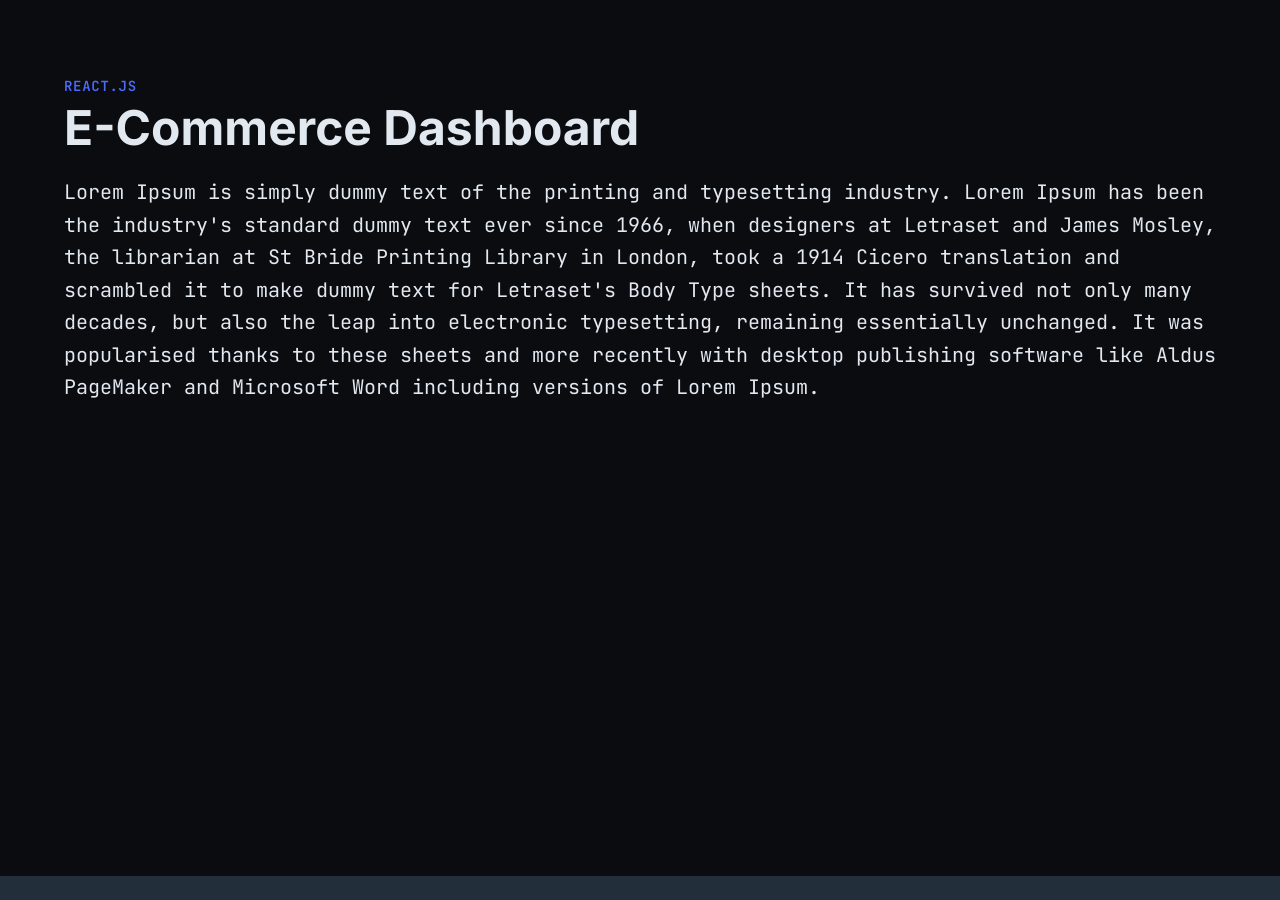
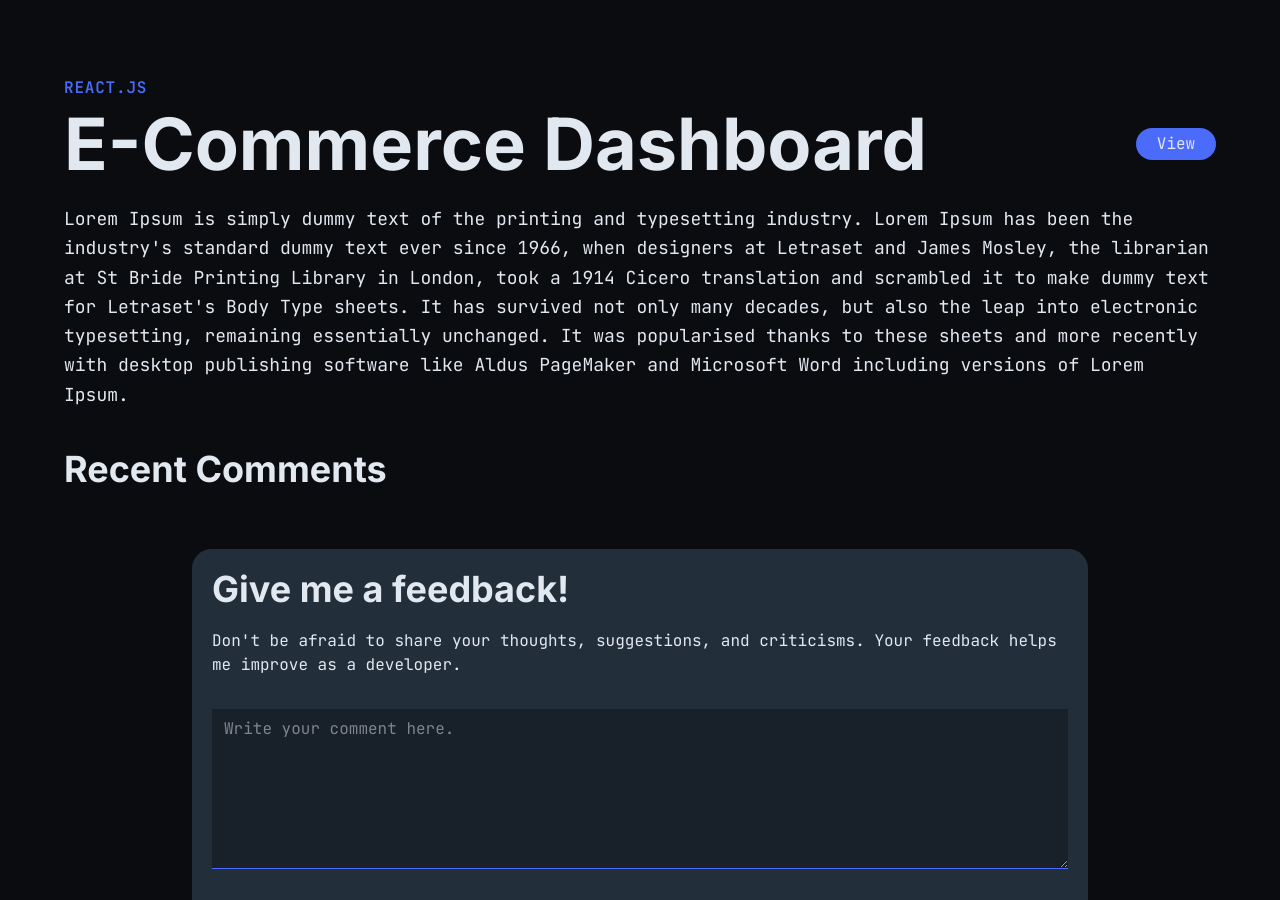
Before and after one commit to JohnLloydProg/my-portfolio, a Next.js app: page /projects/p1 in a window 1280 px wide. Shown: the part 60-960 px from the top of the page. Built offline with nearby package versions, Linux system fonts and the light colour scheme.

Commit message:
feat(project): added comment feature
For every project, users can leave a feedback about the project. Basically a comment section for the project.

```diff
--- /dev/null
+++ b/app/interfaces/formState.tsx
@@ -0,0 +1,5 @@
+export interface FormState {
+	success: boolean | null;
+	message?: string;
+	error?: string;
+}
--- /dev/null
+++ b/app/projects/[slug]/commentForm.tsx
@@ -0,0 +1,60 @@
+"use client";
+
+import { useActionState, useEffect } from "react";
+import { submitComment } from "./submitComment";
+
+export interface ProjComment {
+	date: Date;
+	content: string;
+}
+
+export default function CommentForm({
+	projectId,
+	comments,
+}: {
+	projectId: string;
+	comments: ProjComment[];
+}) {
+	const [state, formAction] = useActionState(
+		submitComment.bind("", projectId).bind([], comments),
+		{
+			success: null,
+			message: "",
+			error: "",
+		},
+	);
+
+	useEffect(() => {
+		if (!state.success && !state.error) return;
+
+		if (state.success) console.log(state.message);
+		if (!state.success) console.log(state.error);
+	}, [state]);
+
+	return (
+		<form
+			action={formAction}
+			className="flex flex-col bg-ocean-navy p-5 w-full max-w-4xl mx-auto rounded-xl mt-10"
+		>
+			<h3 className="text-4xl font-bold font-inter">Give me a feedback!</h3>
+			<p className="mt-5">
+				Don't be afraid to share your thoughts, suggestions, and criticisms.
+				Your feedback helps me improve as a developer.
+			</p>
+			<textarea
+				name="comment"
+				id="comment"
+				placeholder="Write your comment here."
+				className="focus:outline-none px-3 py-2 h-40 overflow-y-auto bg-obsidian-black/40 mt-8 border-b border-denim-blue focus:border-b-3"
+				maxLength={150}
+			/>
+
+			<button
+				type="submit"
+				className="mr-0 mt-10 bg-denim-blue px-4 py-2 rounded-full ml-auto"
+			>
+				Submit Comment
+			</button>
+		</form>
+	);
+}
--- a/app/projects/[slug]/page.tsx
+++ b/app/projects/[slug]/page.tsx
@@ -1,6 +1,7 @@
 import { promises as fs } from "node:fs";
 import path from "node:path";
 import Image from "next/image";
+import { notFound } from "next/navigation";
 import {
 	Carousel,
 	CarouselContent,
@@ -9,15 +10,17 @@ import {
 	CarouselPrevious,
 } from "@/components/ui/carousel";
 import type { Project } from "../page";
-import { notFound } from "next/navigation";
+import CommentForm, { type ProjComment } from "./commentForm";
 
 export default async function ProjectPage({
 	params,
 }: {
 	params: Promise<{ slug: string }>;
 }) {
+	let comments: ProjComment[] = [];
 	const { slug } = await params;
 
+	//Getting project details
 	const filePath = path.join(process.cwd(), "data", "projects.json");
 	const fileContent = await fs.readFile(filePath, "utf8");
 	const data: Project[] = JSON.parse(fileContent);
@@ -25,6 +28,7 @@ export default async function ProjectPage({
 	if (!project) return notFound();
 
 	try {
+		//Getting images
 		const projectImagesPath = path.join(
 			process.cwd(),
 			"public",
@@ -37,16 +41,31 @@ export default async function ProjectPage({
 		console.log(error);
 	}
 
-	await new Promise((resolve) => setTimeout(resolve, 2000));
+	try {
+		//Getting comments
+		const commentsPath = path.join(
+			process.cwd(),
+			"data",
+			"comments",
+			`${project.id}.json`,
+		);
+		const file = await fs.readFile(commentsPath, "utf8");
+		comments = JSON.parse(file);
+		comments = comments.map((comment) => {
+			comment.date = new Date(comment.date);
+			return comment;
+		});
+	} catch (error) {
+		console.log(error);
+	}
+
+	await new Promise((resolve) => setTimeout(resolve, 1000));
 
 	return (
 		<div className="flex justify-center">
 			<div className="min-h-lvh flex flex-col w-full max-w-6xl mt-10 mb-10">
 				{project.imgs && (
-					<Carousel
-						className=" w-full md:w-65/100 mx-auto"
-						opts={{ loop: true }}
-					>
+					<Carousel className=" w-full md:w-7/10 mx-auto" opts={{ loop: true }}>
 						<CarouselContent>
 							{project.imgs.map((image, index) => (
 								<CarouselItem key={image}>
@@ -66,13 +85,41 @@ export default async function ProjectPage({
 						/>
 					</Carousel>
 				)}
-				<p className="text-sm font-semibold text-denim-blue tracking-wider uppercase mb-2 mt-10">
+				<p className="font-semibold text-denim-blue tracking-wider uppercase mb-2 mt-10">
 					{project.framework}
 				</p>
-				<div className="flex">
-					<h1 className="text-5xl font-bold font-inter mb-6">{project.name}</h1>
+				<div className="flex justify-between items-center mb-6">
+					<h1 className="text-7xl font-bold font-inter">{project.name}</h1>
+					<a
+						href="https://google.com/"
+						className="bg-denim-blue px-3 py-1 w-20 text-center rounded-full"
+						target="_blank"
+						rel="noopener noreferrer"
+					>
+						View
+					</a>
 				</div>
-				<p className="text-xl leading-relaxed">{project.description}</p>
+				<p className="text-lg leading-relaxed">{project.description}</p>
+
+				<div className="flex flex-col w-full mt-10">
+					<h3 className="text-4xl font-bold font-inter">Recent Comments</h3>
+					<div className="flex flex-wrap gap-10 mt-5">
+						{comments.map((comment) => (
+							<div
+								key={comment.date.getTime()}
+								className="bg-ocean-navy/70 w-80 px-4 py-2 border border-denim-blue h-fit"
+							>
+								<span className="text-denim-blue text-sm">
+									{comment.date.toDateString()}
+								</span>
+								<p className="text w-full wrap-break-word whitespace-pre-wrap">
+									{comment.content}
+								</p>
+							</div>
+						))}
+					</div>
+				</div>
+				<CommentForm projectId={project.id} comments={comments} />
 			</div>
 		</div>
 	);
--- /dev/null
+++ b/app/projects/[slug]/submitComment.tsx
@@ -0,0 +1,27 @@
+"use server";
+
+import { promises as fs } from "node:fs";
+import path from "node:path";
+import type { FormState } from "@/app/interfaces/formState";
+import type { ProjComment } from "./commentForm";
+
+export async function submitComment(
+	projectId: string,
+	comments: ProjComment[],
+	_previousState: FormState,
+	formData: FormData,
+): Promise<FormState> {
+	const comment = formData.get("comment");
+	if (!comment) return { success: false, error: "No comment was provided." };
+
+	const commentsPath = path.join(
+		process.cwd(),
+		"data",
+		"comments",
+		`${projectId}.json`,
+	);
+	comments.push({ date: new Date(), content: comment.toString() });
+	await fs.writeFile(commentsPath, JSON.stringify(comments));
+
+	return { success: true, message: "The comment was sent properly." };
+}
```
Also changed, not shown: app/contact/submitMessage.tsx (+1 -6 lines).
